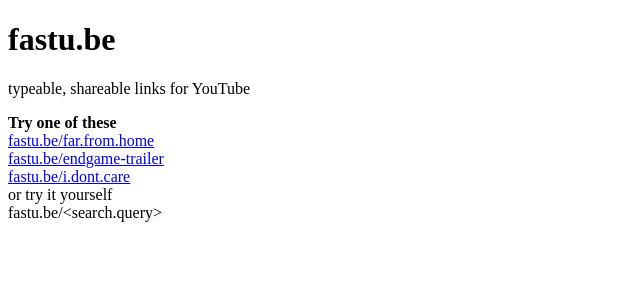
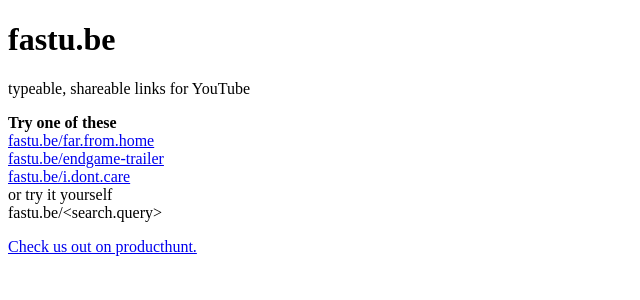
Before and after one commit to AdeshAtole/fastu.be, a Flask app: page / in a window 1280 px wide. Shown: the top 300 px of the page, without its empty margins (0-640 px from the left). Run offline with Flask 2, Linux system fonts and the light colour scheme.

Commit message:
Add producthunt reference

```diff
--- a/templates/index.html
+++ b/templates/index.html
@@ -16,8 +16,10 @@
             <div><a href="http://fastu.be/endgame-trailer" target="_blank">fastu.be/endgame-trailer</a></div>
             <div><a href="http://fastu.be/i.dont.care" target="_blank">fastu.be/i.dont.care</a></div>
             <div>or try it yourself</div>
-	    <div>fastu.be/&ltsearch.query&gt</div>
+	        <div>fastu.be/&ltsearch.query&gt</div>
         </p>
-
+        <p>
+            <div><a href="https://www.producthunt.com/posts/fastu-be">Check us out on producthunt.</a></div>
+        </p>
     </body>
 </html>
```
